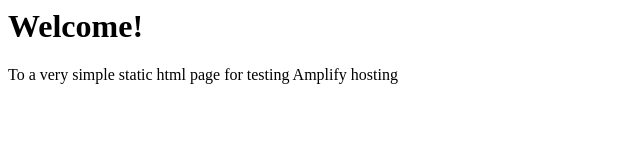
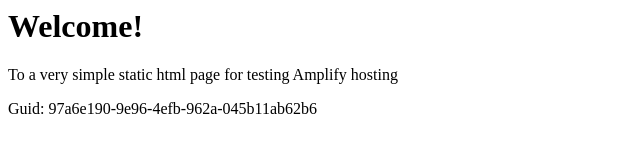
Before and after one commit to aws-aemilia-sin/Github-PR-Commit-Integration-Test-DoNotTouch-Gith-OKSLNVO2-v1-prod-ap-southeast-1, a website: page src/index.html in a window 1280 px wide. Shown: the whole page, without its empty margins (0-640 px from the left). Drawn offline with Linux system fonts and the light colour scheme.

Commit message:
commit from integ tests

```diff
--- a/src/index.html
+++ b/src/index.html
@@ -1,3 +1,5 @@
+
+
 <html lang="en">
 
 <head>
@@ -10,6 +12,6 @@
 <body>
     <h1>Welcome!</h1>
     <p>To a very simple static html page for testing Amplify hosting</p>
-</body>
+    <p>Guid: 97a6e190-9e96-4efb-962a-045b11ab62b6</p></body>
 
 </html>
```
